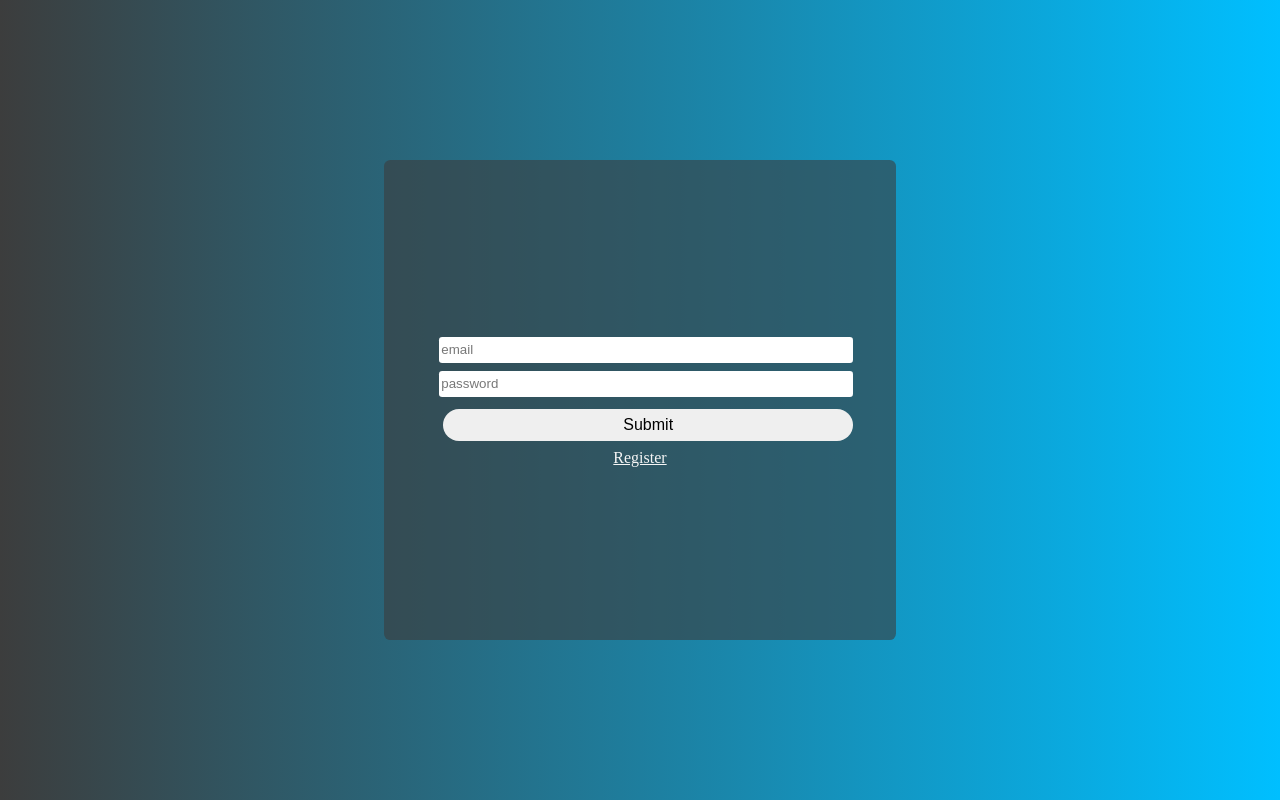
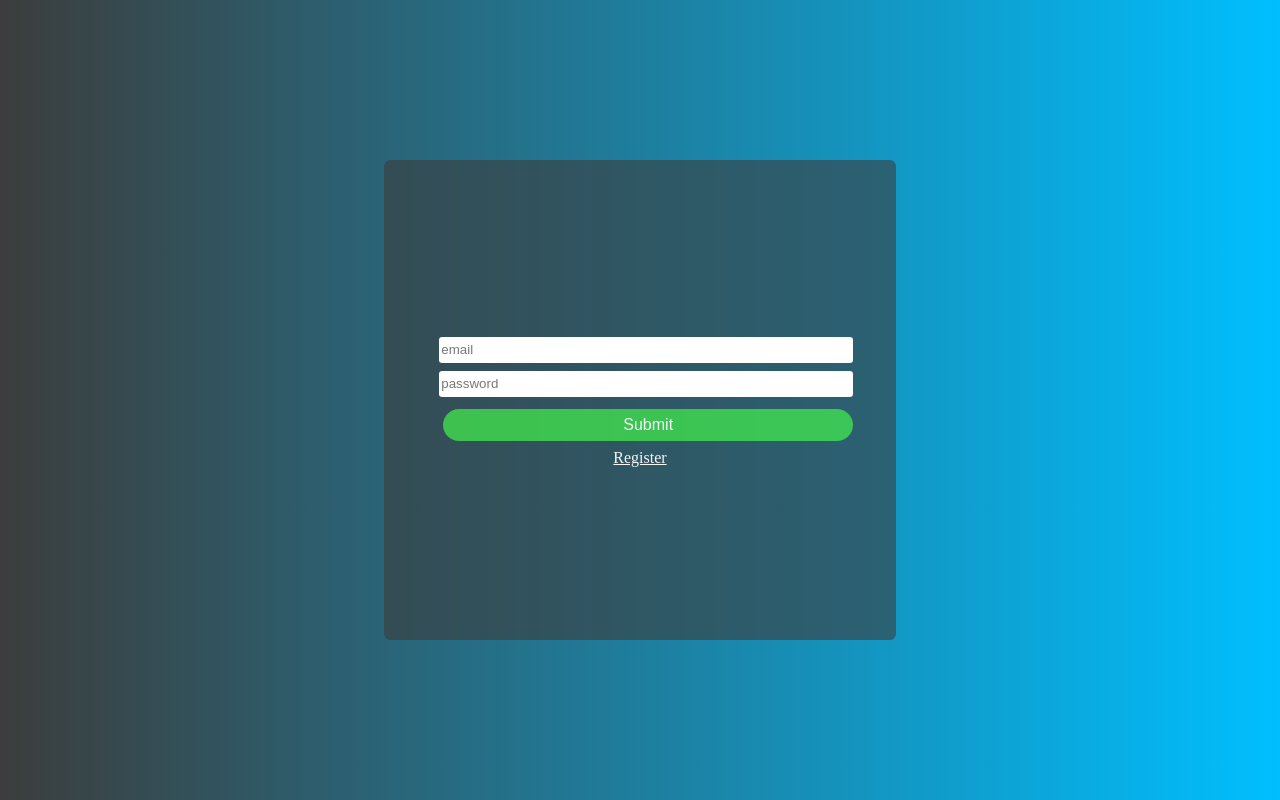
Before and after one commit to gabstoffel/ToDoList, a website: page public/login/index.html in a window 1280 px wide. Drawn offline with Linux system fonts and the light colour scheme.

Commit message:
frontend

```diff
--- a/public/login/style.css
+++ b/public/login/style.css
@@ -32,6 +32,8 @@ body{
     border-radius: 2rem;
     border: none;
     font-size: 1.0rem;
+    background-color: #44fd4aa7;
+    color: whitesmoke;
 }
 #submitButton:hover{
     cursor: pointer;
--- a/public/register/stryle.css
+++ b/public/register/stryle.css
@@ -32,6 +32,9 @@ body{
     border-radius: 2rem;
     border: none;
     font-size: 1.0rem;
+    /* background-color: #4caf4f; */
+    background-color: #44fd4aa7;
+    color: whitesmoke;
 }
 #submitButton:hover{
     cursor: pointer;
```
